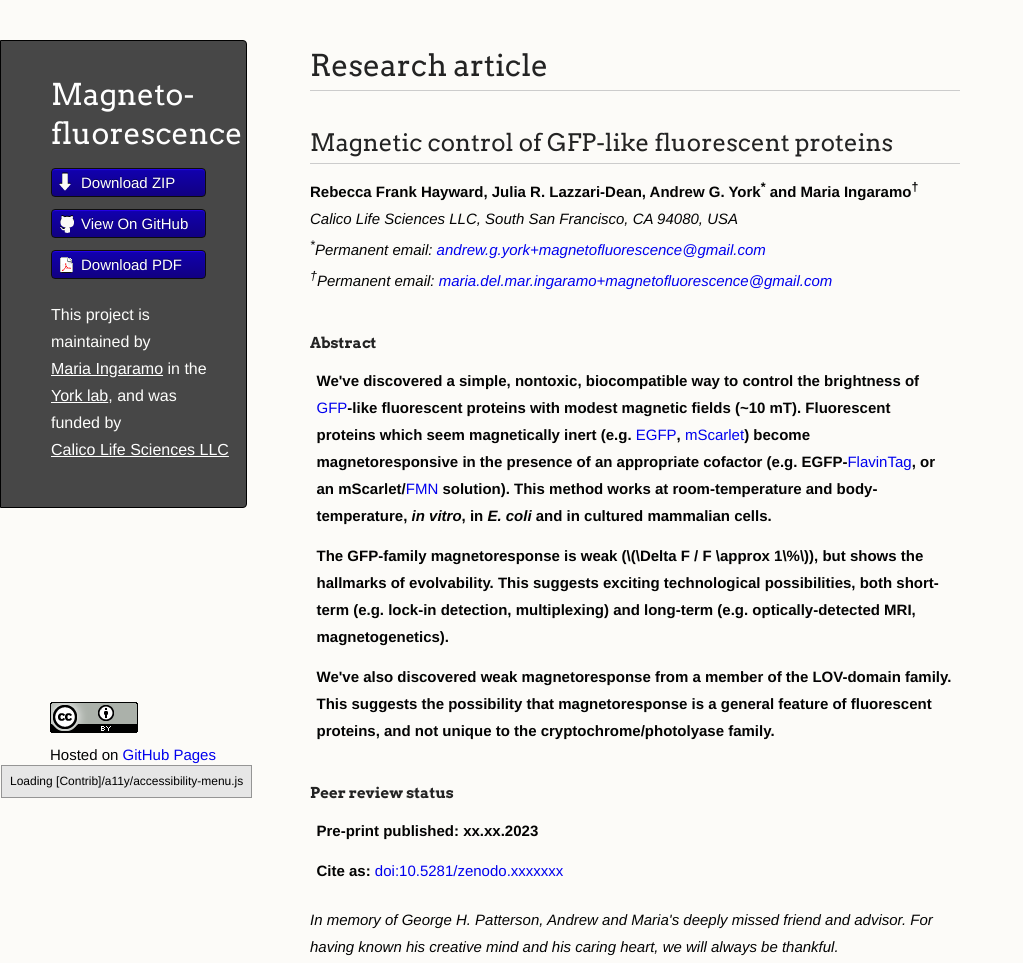
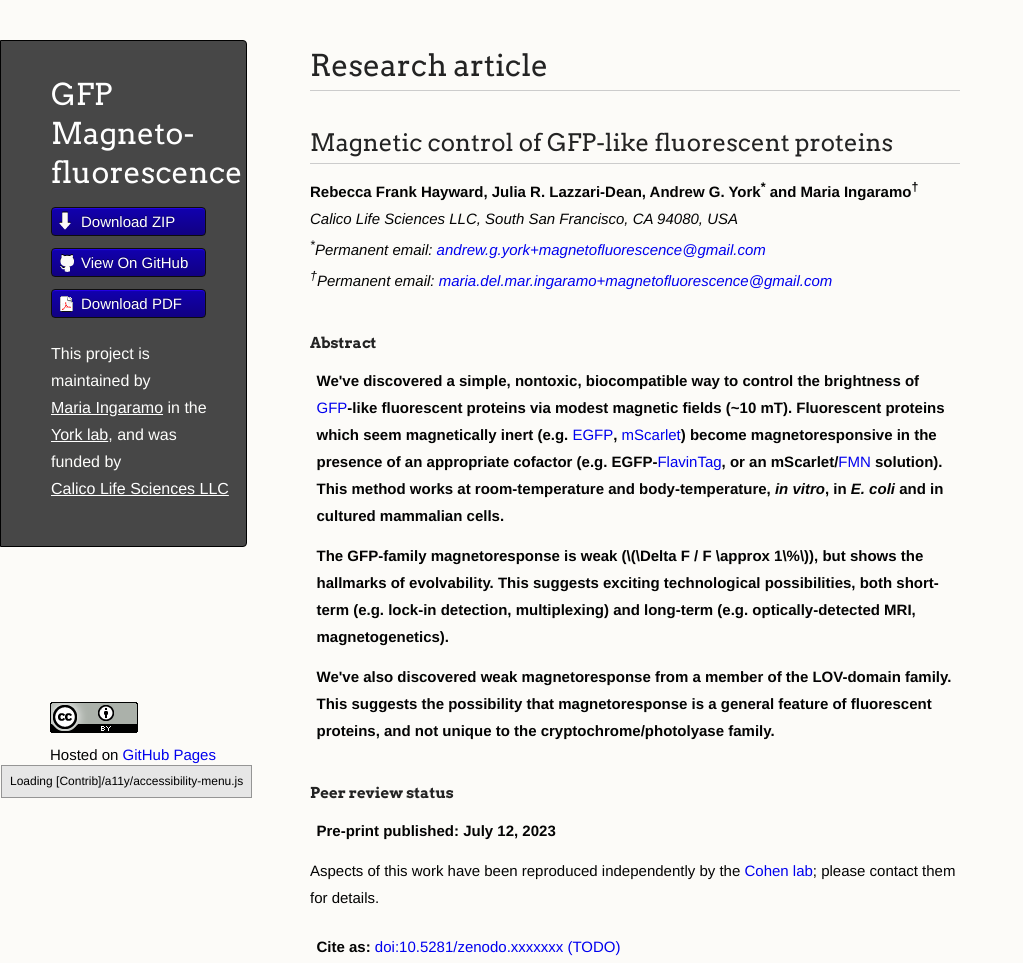
Before and after one commit to AndrewGYork/gfp_magnetofluorescence, a plain HTML site: page index.html in a window 1280 px wide. Shown: the top 963 px of the page, without its empty margins (0-1023 px from the left). Drawn offline with Linux system fonts and the light colour scheme; some packages are replaced by stand-ins of ours; a script that the page names is missing.

Commit message:
Add files via upload

```diff
--- a/index.html
+++ b/index.html
@@ -12,13 +12,15 @@ Based on this theme: https://github.com/broccolini/dinky , which mentioned that
     <base target="_blank">
     <meta charset="utf-8">
     <meta http-equiv="X-UA-Compatible" content="IE=edge">
-    <meta name="citation_title" content="Magnetofluorescence">
+    <meta name="citation_title" content="GFP Magnetofluorescence">
+    <meta name="citation_author" content="Rebecca Frank Hayward">
+    <meta name="citation_author" content="Julia R. Lazzari-Dean">
+    <meta name="citation_author" content="Andrew G. York">
     <meta name="citation_author" content="Maria Ingaramo">
-    <meta name="citation_author" content="Andrew G. York">
-    <meta name="citation_publication_date" content="2023/01/01">
+    <meta name="citation_publication_date" content="2023/07/12">
     <meta name="citation_journal_title" content="Github.io">
-    <meta name="citation_pdf_url" content="https://andrewgyork.github.io/gfp_magnetofluorescence/Magnetofluorescence.pdf">
-    <title>Magnetofluorescence</title>
+    <meta name="citation_pdf_url" content="https://andrewgyork.github.io/gfp_magnetofluorescence/gfp_magnetofluorescence.pdf">
+    <title>GFP Magnetofluorescence</title>
 
     <link rel="stylesheet" href="stylesheets/styles.css">
     <link rel="stylesheet" href="stylesheets/prism.css">
@@ -39,7 +41,7 @@ Based on this theme: https://github.com/broccolini/dinky , which mentioned that
   <body>
     <div class="wrapper">
       <header>
-        <h1 class="header">Magneto- fluorescence</h1>
+        <h1 class="header">GFP Magneto&shy;fluorescence</h1>
         <ul>
           <li class="download"><a class="buttons" href="https://github.com/AndrewGYork/gfp_magnetofluorescence/archive/refs/heads/main.zip">Download ZIP</a></li>
           <li><a class="buttons github" href="https://github.com/AndrewGYork/gfp_magnetofluorescence">View On GitHub</a></li>
@@ -66,7 +68,7 @@ The real text begins here.
   </h4>
 </a>
 <p class="abstract">
-We've discovered a simple, nontoxic, biocompatible way to control the brightness of <a href="https://www.fpbase.org/protein/avgfp/">GFP</a>-like fluorescent proteins with modest magnetic fields (~10 mT). Fluorescent proteins which seem magnetically inert (e.g. <a href="https://www.fpbase.org/protein/egfp/">EGFP</a>, <a href="https://www.fpbase.org/protein/mscarlet/">mScarlet</a>) become magnetoresponsive in the presence of an appropriate cofactor (e.g. EGFP-<a href="https://doi.org/10.1021/acs.bioconjchem.1c00306">FlavinTag</a>, or an mScarlet/<a href="https://pubchem.ncbi.nlm.nih.gov/compound/Flavin-mononucleotide">FMN</a> solution). This method works at room-temperature and body-temperature, <em>in vitro</em>, in <em>E. coli</em> and in cultured mammalian cells.
+We've discovered a simple, nontoxic, biocompatible way to control the brightness of <a href="https://www.fpbase.org/protein/avgfp/">GFP</a>-like fluorescent proteins via modest magnetic fields (~10 mT). Fluorescent proteins which seem magnetically inert (e.g. <a href="https://www.fpbase.org/protein/egfp/">EGFP</a>, <a href="https://www.fpbase.org/protein/mscarlet/">mScarlet</a>) become magnetoresponsive in the presence of an appropriate cofactor (e.g. EGFP-<a href="https://doi.org/10.1021/acs.bioconjchem.1c00306">FlavinTag</a>, or an mScarlet/<a href="https://pubchem.ncbi.nlm.nih.gov/compound/Flavin-mononucleotide">FMN</a> solution). This method works at room-temperature and body-temperature, <em>in vitro</em>, in <em>E. coli</em> and in cultured mammalian cells.
 </p>
 
 <p class="abstract">
@@ -75,45 +77,15 @@ The GFP-family magnetoresponse is weak (\(\Delta F / F \approx 1\%\)), but shows
 
 <p class="abstract">
 
-We've also discovered weak magnetoresponse from a member of the LOV-domain family. This suggests the possibility that magnetoresponse is a general feature of fluorescent proteins, and not unique to the cryptochrome/photolyase family.
+We've also discovered weak magnetoresponse from a member of the LOV-domain family. This suggests the possibility that magnetoresponse is a general feature of fluorescent proteins, and not unique to the cryptochrome/<wbr>photolyase family.
 </p>
-<!--
-<p class="abstract"> Abstract
-
-
-We discovered a surprisingly easy way to control the brightness of fluorescent proteins with magnetic fields. This raises fascinating scientific questions about the mechanism, and tantalizing technological opportunities for bioengineering.
-
-(first image)
-
-Modest (~mT) fields can give huge (~80%) magnetomodulation for a chemical fluorophore in nonaqueous solvent, but previously known biorelevant/biocompatible magnetoeffects are weak and exotic (e.g. cryptochrome transient absorption).
-doi to nanomagnet Cohen paper, tag @AdamEzraCohen
-
-(Cohen sup movie 1)
-
-But it turns out, mScarlet mixed with flavin (0.5 mM FMN) is ~2-3% dimmer in a ~10 mT magnetic field - a simple bio-compatible magetically-controlled protein machine!
-
-Other fluorophores (including GFP!) and cofactors (e.g. cinnavalininate instead of flavin) work too.
-
-(scarlet image)
-
-FlavinTagged-GFP gives a convenient, robust biocompatible single-molecule magentofluor (thanks @fraaije1!). Here it is blinking *inside* the mitochondria of a living COS7 cell!
-
-The ~10 mT field is just a strong fridge magnet moved back and forth by an Arduino servo.
-(magnetomito image)
-
-New photophysics unlocks new inventions, like background rejection (blinking magnetofluors vs. nonblinking background) or multiplexing (different mutants equilibrate at different rates). Long-term, we're dreaming of "magnetogenetics": magnetic control of optogenetic circuits!
-
-Different mutants have different magnetoresponse amplitude and rate. We haven't found an effect stronger than ~3% in proteins, but the Cohen work makes us hopeful that this isn't physically impossible. We'd love to engineer the effect to be much stronger.
-But engineering goes hand in hand with understanding, and we certainly don't yet understand how this works.
-
- We show that several GFP-like proteins' fluorescence can be modulated by small magnetic fields in the presence of specific cofactors. We identify FMN and Cinnavalininate as small metabolite cofactors for mScarlet, and FAD, Hydroxykynurenine, 3-Hydroxyanthranilic acid and Cinnavalininate as cofactors for EGFP. We also show that magnetic field modulation of fluorescence can be achieved in biological contexts like mammalian cells using a FlavinTag fused to EGFP and co-expression of a flavin transferase. We expect that with further engineering, the <em>in vivo</em> compatibility of the effect will open the door to countless applications like resolution enhancement, imaging in scattering samples, single color multiplexing, optically detected magnetic resonance, and maybe even magneto-genetics. (optically detected electron spin resonance)
-</p>
--->
 
 <h4>Peer review status</h4>
-<p class="abstract">Pre-print published: xx.xx.2023
+<p class="abstract">Pre-print published: July 12, 2023</p>
+<p>
+Aspects of this work have been reproduced independently by the <a href="https://cohenweb.rc.fas.harvard.edu/">Cohen lab</a>; please contact them for details.
 </p>
-<p class="abstract">Cite as: <a href="https://doi.org/10.5281/zenodo.xxxxxxx">doi:10.5281/zenodo.xxxxxxx</a>
+<p class="abstract">Cite as: <a href="https://doi.org/10.5281/zenodo.xxxxxxx">doi:10.5281/zenodo.xxxxxxx (TODO)</a>
 </p>
 
 <p></p>
@@ -411,18 +383,12 @@ All of these questions require deep expertise and years of hard work. The questi
 </p>
 
 
+<h3>Author Contributions</h3>
+R.F.H. performed experiments. J.R.L.D. contributed to data interpretation and experimental design. A.G.Y. wrote the manuscript, interpreted data, and contributed to conceptualization of the project. M.I. conceptualized and designed the project, performed experiments, interpreted data and drafted the manuscript.
 
-<!--
-<h3>Author Contributions</h3>
-R.F.H. performed experiments. J.R.L.D. contributed to data interpretation and experimental design. A.G.Y. wrote the manuscript and performed data interpretation and conceptualization of the project. M.I. conceptualized and designed the project, performed experiments, interpreted data and drafted the manuscript.
--->
-
-<!--
 <h3>Acknowledgements</h3>
-<p> We thank Alfred Millet-Sikking for help constructing the magnetic field control set up, Ksenia Bravaya for directig us to emap (https://emap.bu.edu/), Shaun Burd for help with controllling electromagnets. We'd like to thank Justin Carram, Yongjia He, Clarice Aiello, Adam Cohen, Hohjai Lee, Dongcheol Park, Daniel Kattnig, Ashok Ajoy, Zachary Jones, the Kasevich lab, Steven Vogel, Steven Boxer, Alessandro Agostini, Andrea Volpato, David Garrett, Peter Maurer, Uri Zvi, Jacob Feder, Ben Soloway, Tim Craggs, Namrata Anand, Jenny Clark for thoughtful discussions and time.
+<p> We thank Alfred Millet-Sikking for help constructing the magnetic field control set up, Ksenia Bravaya for directing us to <a href="https://emap.bu.edu/"><code>emap</code></a>, Shaun Burd for help with controlling electromagnets. We thank Justin Carram, Yongjia He, Clarice Aiello, Adam Cohen, Hohjai Lee, Dongcheol Park, Daniel Kattnig, Ashok Ajoy, Zachary Jones, the Kasevich lab, Steven Vogel, Steven Boxer, Alessandro Agostini, Andrea Volpato, David Garrett, Peter Maurer, Uri Zvi, Jacob Feder, Ben Soloway, Tim Craggs, Namrata Anand, and Jenny Clark for thoughtful discussions and advice.
 </p>
--->
-
 
 
 <h3>
```
